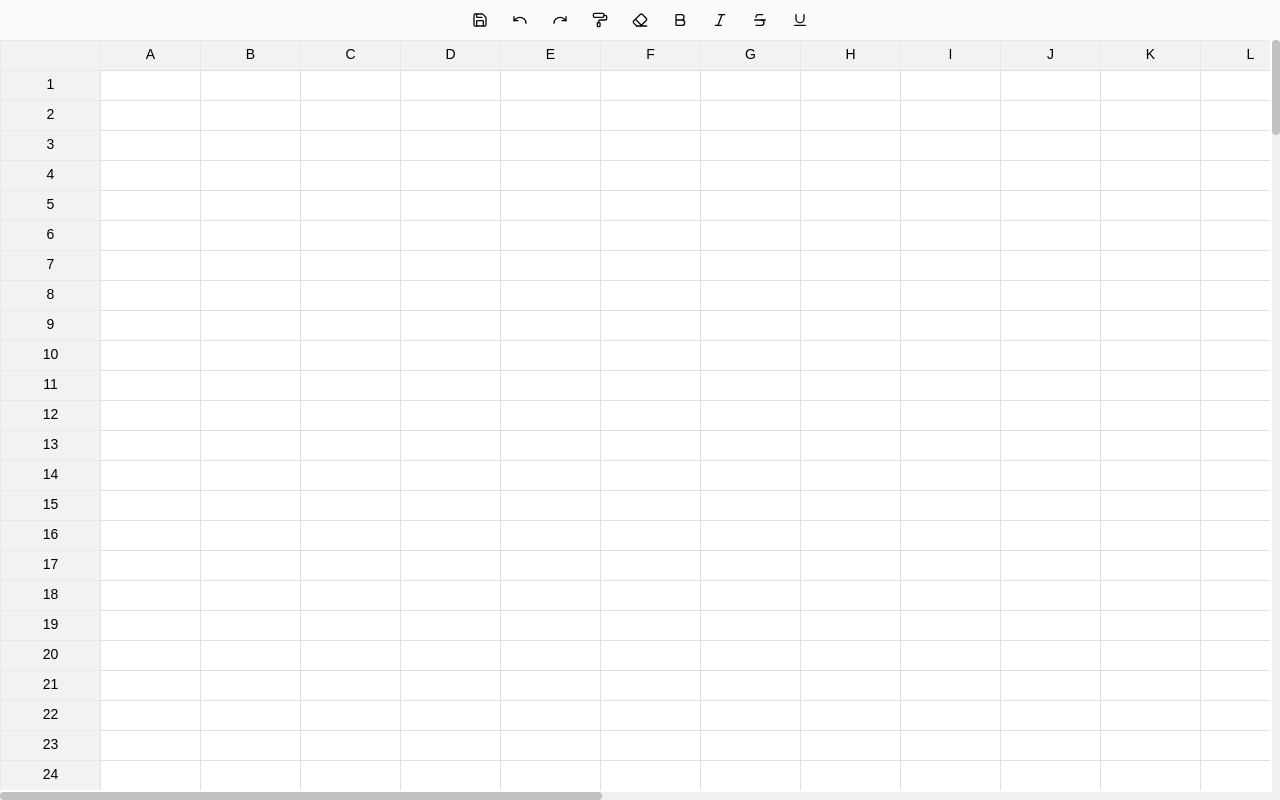
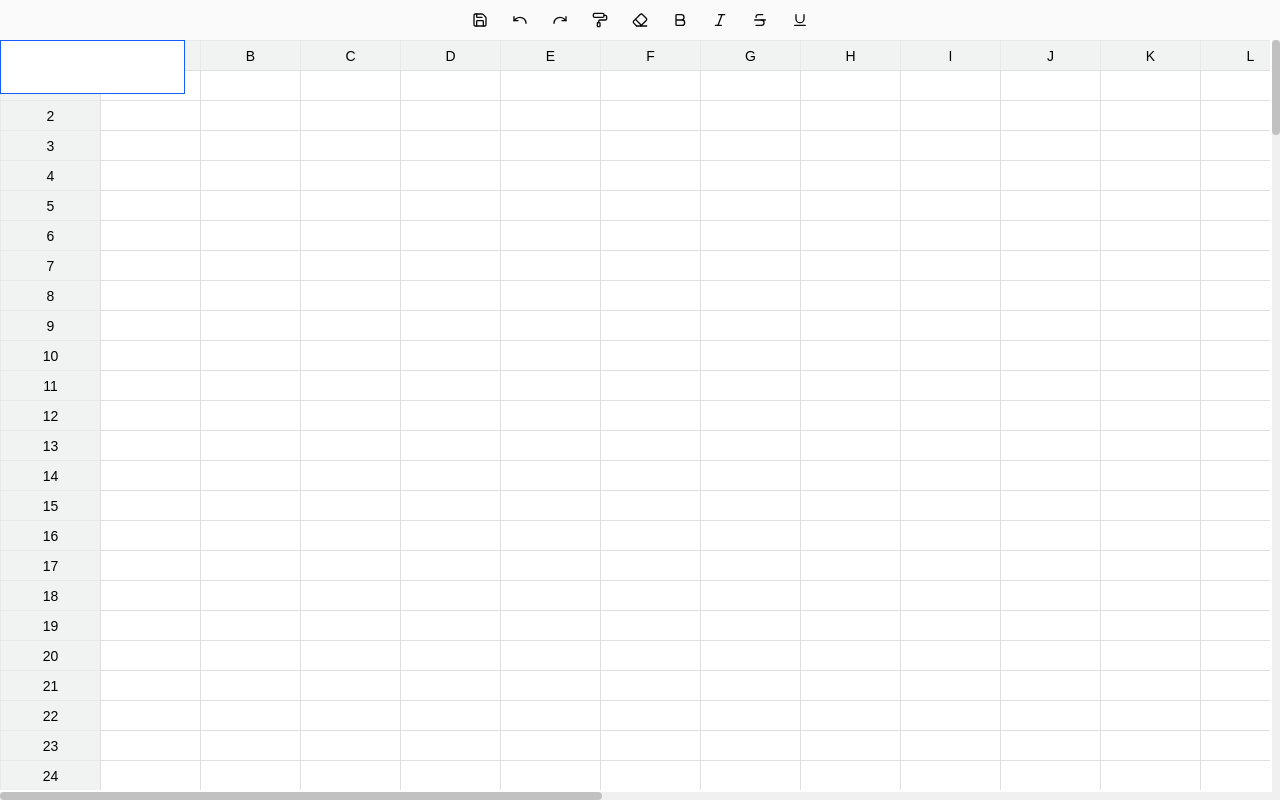
Before and after one commit to muddyrain/spreadsheet, a React (Vite) app: page / in a window 1280 px wide. Built offline with nearby package versions, Linux system fonts and the light colour scheme.

Commit message:
fix: 修复输入框与单元格位置对齐问题

```diff
--- a/src/components/index.tsx
+++ b/src/components/index.tsx
@@ -24,6 +24,7 @@ const Spreadsheet: React.FC<{
         height: 30,    // 默认单元格高度
         ..._config
     }
+    const [updater, setUpdater] = useState(+ new Date());
     const inputRef = useRef<HTMLInputElement>(null);
     const wrapperRef = useRef<HTMLDivElement>(null);
     const [beforeBlurValue, setBeforeBlurValue] = useState('');
--- a/src/components/spreadsheet/Header.tsx
+++ b/src/components/spreadsheet/Header.tsx
@@ -4,13 +4,11 @@ import { Bold, Eraser, Italic, PaintRoller, Redo, Save, Strikethrough, Underline
 import { SpreadsheetContext } from '.';
 export type ClickType = 'save' | 'undo' | 'redo' | 'paint' | 'eraser' | 'bold' | 'italic' | 'strikethrough' | 'underline'
 export const Header: FC = () => {
-  const [updater, setUpdater] = useState(+ new Date());
-  const { currentCell, data } = useContext(SpreadsheetContext);
+  const { currentCell, data, updater, setUpdater } = useContext(SpreadsheetContext);
   const isBlod = useMemo(() => {
     return currentCell?.style.fontWeight === 'bold'
   }, [currentCell, updater])
   const onClick = (type: ClickType) => {
-    console.log('click', currentCell);
     if (!currentCell) return
     switch (type) {
       case 'bold':
--- a/src/components/spreadsheet/index.tsx
+++ b/src/components/spreadsheet/index.tsx
@@ -9,11 +9,15 @@ import { Header } from './Header';
 export const SpreadsheetContext = React.createContext<{
   data: TableData;
   config: SpreadsheetConfig;
-  currentCell: TableData[0][0] | null
+  currentCell: TableData[0][0] | null,
+  updater: number,
+  setUpdater: (updater: number) => void
 }>({
   data: [],
   config: {},
-  currentCell: null
+  currentCell: null,
+  updater: 0,
+  setUpdater: () => { }
 })
 const Spreadsheet: React.FC<{
   config?: SpreadsheetConfig;
@@ -27,7 +31,8 @@ const Spreadsheet: React.FC<{
     height: 30,    // 默认单元格高度
     ..._config
   }
-  const inputRef = useRef<HTMLInputElement>(null);
+  const [updater, setUpdater] = useState(+ new Date());
+  const inputRef = useRef<HTMLTextAreaElement>(null);
   const wrapperRef = useRef<HTMLDivElement>(null);
   const [data, setData] = useState<TableData>(() => createInitialData(config.rows, config.cols));
   const [editingCell, setEditingCell] = useState<EditingCell>(null);
@@ -45,13 +50,13 @@ const Spreadsheet: React.FC<{
       inputRef.current.style.left = `${colIndex * cellWidth}px`;
       inputRef.current.style.top = `${rowIndex * cellHeight}px`;
       inputRef.current.style.width = `${cellWidth}px`;
-      inputRef.current.style.height = `${cellHeight}px`;
+      inputRef.current.style.height = `${cellHeight + 2}px`;
       inputRef.current.style.display = 'block';
       inputRef.current.focus();
     }
   };
 
-  const handleInputChange = (e: React.ChangeEvent<HTMLInputElement>) => {
+  const handleInputChange = (e: React.ChangeEvent<HTMLTextAreaElement>) => {
     if (editingCell) {
       const newData = [...data];
       const targetCell = newData[editingCell.row][editingCell.col];
@@ -69,8 +74,13 @@ const Spreadsheet: React.FC<{
   const handleScroll = (position: { x: number; y: number }) => {
     setScrollPosition(position);
   };
+  const currentCell = data[editingCell?.row || 0][editingCell?.col || 0]
   return (
-    <SpreadsheetContext.Provider value={{ data, config, currentCell: data[editingCell?.row || 0][editingCell?.col || 0] }}>
+    <SpreadsheetContext.Provider value={{
+      data, config, currentCell,
+      updater,
+      setUpdater
+    }}>
       <div className='flex flex-col w-full h-full overflow-hidden'>
         <Header />
         <div className="relative overflow-hidden flex-1 flex flex-col" ref={wrapperRef}>
@@ -84,12 +94,14 @@ const Spreadsheet: React.FC<{
               onScroll={handleScroll}
             />
           </div>
-          <input
+          <textarea
             ref={inputRef}
-            className="absolute border border-blue-600 bg-white text-black px-2 py-1 outline-none"
+            className="absolute border border-blue-600 bg-white text-black outline-none box-border resize-none"
             style={{
-              display: 'none',
-              fontSize: `${config.fontSize}px`,
+              padding: '5px 10px',
+              fontWeight: currentCell.style.fontWeight || 'normal',
+              fontFamily: 'Arial',
+              fontSize: `${currentCell.style.fontWeight || config.fontSize || 14}px`,
               transform: `translate(${-scrollPosition.x}px, ${-scrollPosition.y}px)`
             }}
             onChange={handleInputChange}
--- a/src/hooks/useSheetDraw.ts
+++ b/src/hooks/useSheetDraw.ts
@@ -47,16 +47,23 @@ export const useSheetDraw = (data: TableData, drawConfig: DrawConfig) => {
                 ctx.font = `${fontWeight} ${fontSize}px Arial`;
                 ctx.fillStyle = cell.style.color || '#000';
 
+                // 设置剪裁区域
+                ctx.save();
+                ctx.beginPath();
+                ctx.rect(x - 12, y, drawConfig.cellWidth, drawConfig.cellHeight);
+                ctx.clip();
+
                 // 设置文本对齐
                 ctx.textAlign = cell.style.textAlign as CanvasTextAlign || 'left';
                 ctx.textBaseline = 'middle';
-
                 // 计算文本位置
                 let textX = x + 10;
                 if (ctx.textAlign === 'center') textX = x + drawConfig.cellWidth / 2;
                 if (ctx.textAlign === 'right') textX = x + drawConfig.cellWidth - 10;
-                const textY = y + drawConfig.cellHeight / 2;
+                const textY = y + drawConfig.cellHeight / 2 + 2;
                 ctx.fillText(cell.value, textX, textY);
+                // 恢复剪裁
+                ctx.restore();
             }
         }
     }, [data, drawConfig]);
--- a/src/index.css
+++ b/src/index.css
@@ -2,6 +2,21 @@
 @import "tw-animate-css";
 
 @custom-variant dark (&:is(.dark *));
+
+/* 隐藏 WebKit 内核浏览器的滚动条 */
+textarea::-webkit-scrollbar {
+  display: none;
+}
+
+/* 隐藏 Firefox 浏览器的滚动条 */
+textarea {
+  scrollbar-width: none;
+}
+
+/* 隐藏 IE 和 Edge 浏览器的滚动条 */
+textarea {
+  -ms-overflow-style: none;
+}
 
 :root {
   font-family: system-ui, Avenir, Helvetica, Arial, sans-serif;
```
